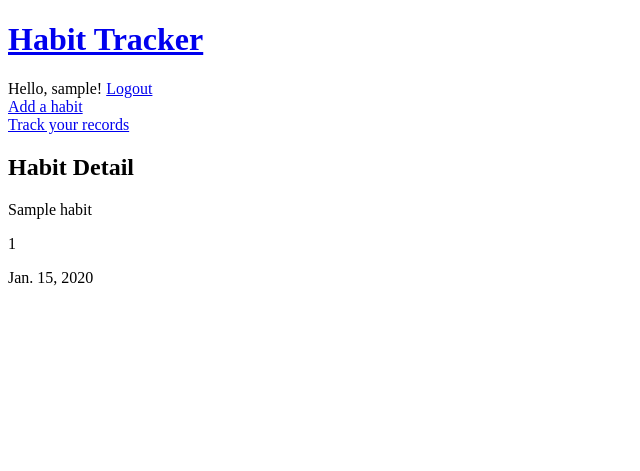
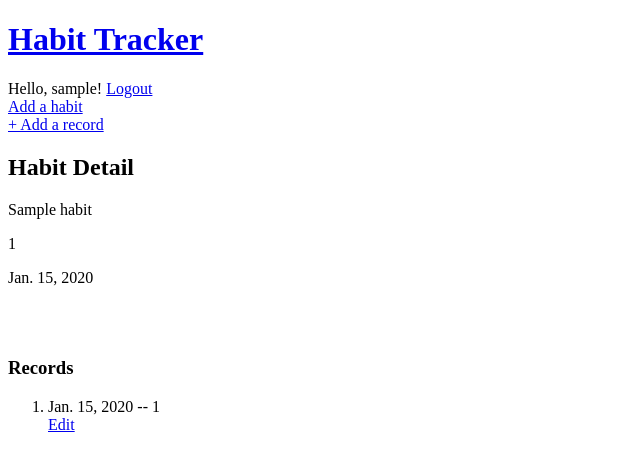
Before and after one commit to Momentum-Team-8/django-habit-tracker-smilewendy7, a Django app: page /habits/1 in a window 1280 px wide. Shown: the top 471 px of the page, without its empty margins (0-640 px from the left). Run offline with Django 3.2, Linux system fonts and the light colour scheme; a user stored in the database is signed in; tables that the repository leaves empty hold one stand-in row (values such as "Sample post"); parts of the project's set-up code (start-up, migrations or seed data) failed here and were passed over.

Commit message:
version1 -- basics are done, next step: fix issue in edit record

```diff
--- a/core/models.py
+++ b/core/models.py
@@ -35,6 +35,6 @@ class Record (models.Model):
             UniqueConstraint(fields=["habit_name", "date"], name="unique_record")
         ]
 
-
+# habit_name_id is different for different user; user email??
     def __str__(self):
-        return f"{self.date} {self.habit_name}"
+        return f"{self.date} {self.habit_name} {self.habit_name_id}"
--- a/core/views.py
+++ b/core/views.py
@@ -1,6 +1,6 @@
-from core.models import Habit
+from core.models import Habit, Record
 from django.shortcuts import redirect, render, get_object_or_404
-from project.forms import HabitForm
+from project.forms import HabitForm, RecordForm
 
 # Create your views here.
 
@@ -56,4 +56,50 @@ def delete_habit(request, pk):
 ## habit details
 def show_habit(request, pk):
     habit = get_object_or_404(Habit, pk=pk)
-    return render(request, "habits/show_habit.html", {"habit": habit})
+    return render(request, "habits/show_habit.html",
+        {
+            "habit": habit, "record_form": RecordForm(),
+        },
+
+    )
+
+
+#### add record
+def add_habit_record(request,pk):
+    habit= get_object_or_404(request.user.habits, pk=pk)
+    if request.method == "POST":
+        form = RecordForm(data=request.POST)
+        if form.is_valid():
+            habit_record = form.save(commit=False)
+            habit_record.habit = habit
+            habit_record.save()
+            ### solve the id issue
+            habit_record.habit_name = habit
+            habit_record.save()
+            return redirect(to="show_habit", pk=habit.pk)
+    else:
+        form = RecordForm()
+
+    return render(
+        request, "habits/add_habit_record.html", {"form": form, "habit": habit}
+    )
+
+
+### edit record
+
+def edit_record(request, record_pk):
+    habit_record = get_object_or_404(Record, pk=record_pk)
+    if request.method == 'GET':
+        form = RecordForm(instance=habit_record)
+    else:
+        form = RecordForm(data=request.POST, instance=habit_record)
+        if form.is_valid():
+            form.save()
+            return redirect(to='show_habit')
+
+    return render(request, "habits/edit_record.html", {
+        "form": form,
+        "habit_record": habit_record
+    })
+
+### delete record
--- a/project/forms.py
+++ b/project/forms.py
@@ -1,8 +1,16 @@
 from django import forms
-from core.models import Habit
+from core.models import Habit, Record
 
 
 class HabitForm(forms.ModelForm):
     class Meta:
         model = Habit
         fields = ["name", "goal",]
+
+
+
+
+class RecordForm(forms.ModelForm):
+    class Meta:
+        model = Record
+        fields = ["date", "performance"]
--- a/project/urls.py
+++ b/project/urls.py
@@ -29,9 +29,20 @@ urlpatterns = [
         name="delete_habit"),
     # habit details
     path("habits/<int:pk>", habits_views.show_habit, name='show_habit'),
+    # add habit record
+    path(
+        "habits/<int:pk>/add_habit_record/",
+        habits_views.add_habit_record,
+        name="add_habit_record",
+    ),
+     path(
+        "habits/<int:record_pk>/edit_record/",
+        habits_views.edit_record,
+        name="edit_record",
+    ),
 
     path('admin/', admin.site.urls),
-    path("accounts/", include("registration.backends.default.urls")),
+    path("accounts/", include("registration.backends.simple.urls")),
 ]
 
 if settings.DEBUG:
--- a/templates/base.html
+++ b/templates/base.html
@@ -22,9 +22,6 @@
         <div class="mr2">
           <a href="{% url 'add_habit' %}">Add a habit</a>
         </div>
-        <div class="mr2">
-          <a href="#">Track your records</a>
-        </div>
         {% endif %}
       </div>
 
--- a/templates/habits/show_habit.html
+++ b/templates/habits/show_habit.html
@@ -1,6 +1,9 @@
 {% extends "base.html" %}
+{% load static %}
 
 {% block content %}
+
+<a href="{% url 'add_habit_record' pk=habit.pk %}"> + Add a record</a>
 
 <h2>Habit Detail</h2>
 
@@ -12,4 +15,13 @@
   <br>
 </div>
 
+<h3>Records</h3>
+<ol>
+    {% for record in habit.records.all %}
+      <li>{{ record.date }} -- {{record.performance}}</li>
+      <a href="{% url 'edit_record' record_pk=record.pk %}">Edit</a>
+    {% endfor %}
+</ol>
+
+
 {% endblock content %}
```
Also changed, not shown: templates/habits/add_habit_record.html (added, +13 -0 lines), templates/habits/edit_record.html (added, +15 -0 lines).
